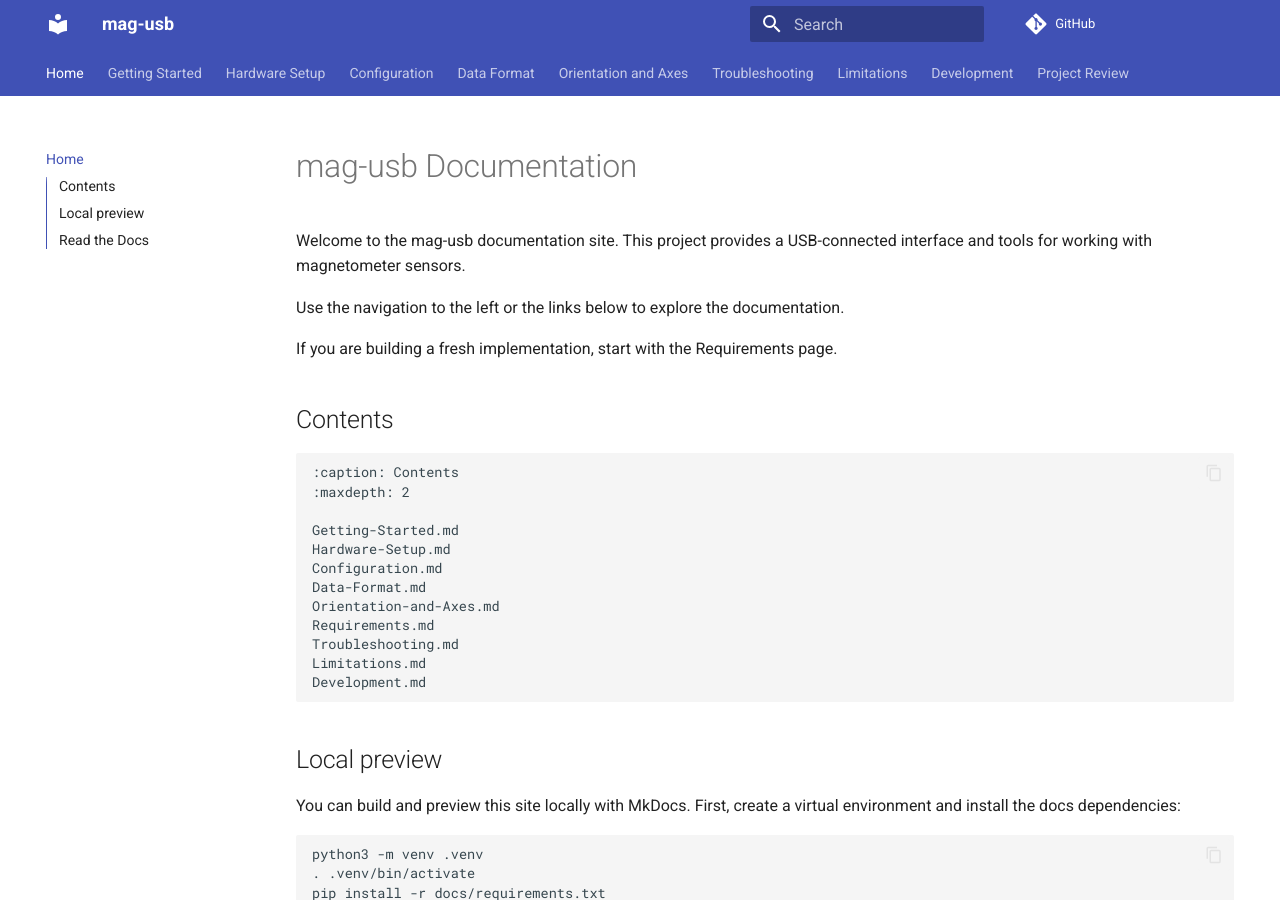
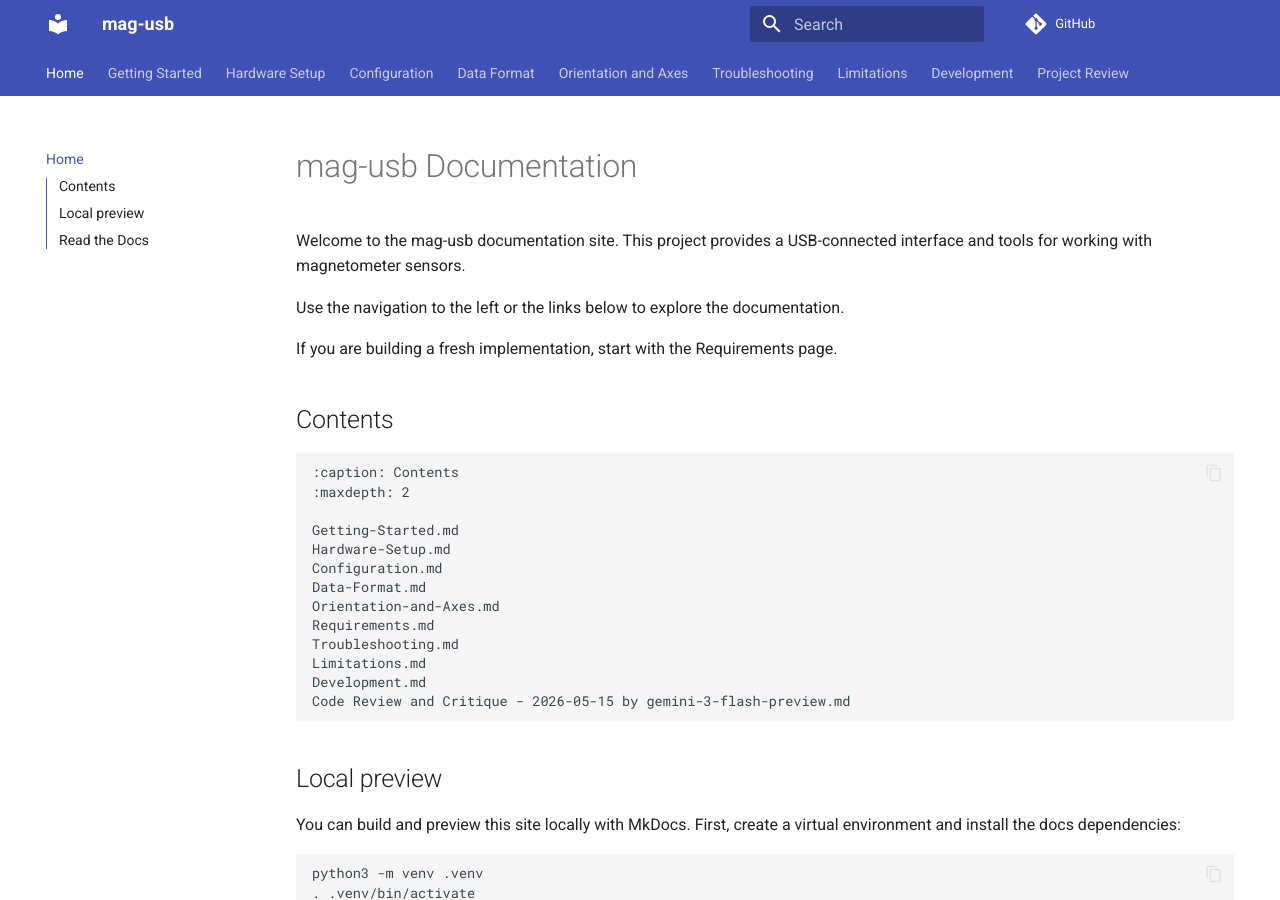
Before and after one commit to wittend/mag-usb, an MkDocs documentation site: the page built from docs/index.md, in a window 1280 px wide and 900 px high. Built offline with MkDocs 1.6.1 and Material for MkDocs 9.7.7, drawn with Linux system fonts in a browser that asks for light colours; comment, search, counter and statistics services are not loaded.

Commit message:
Add Code Review and Critique document link

````diff
--- a/docs/index.md
+++ b/docs/index.md
@@ -21,6 +21,7 @@ Requirements.md
 Troubleshooting.md
 Limitations.md
 Development.md
+Code Review and Critique - 2026-05-15 by gemini-3-flash-preview.md
 ```
 
 ## Local preview
````
